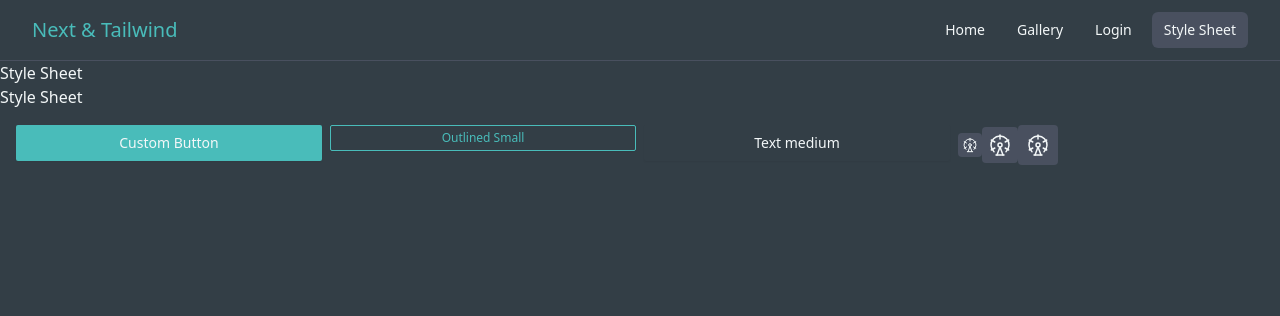
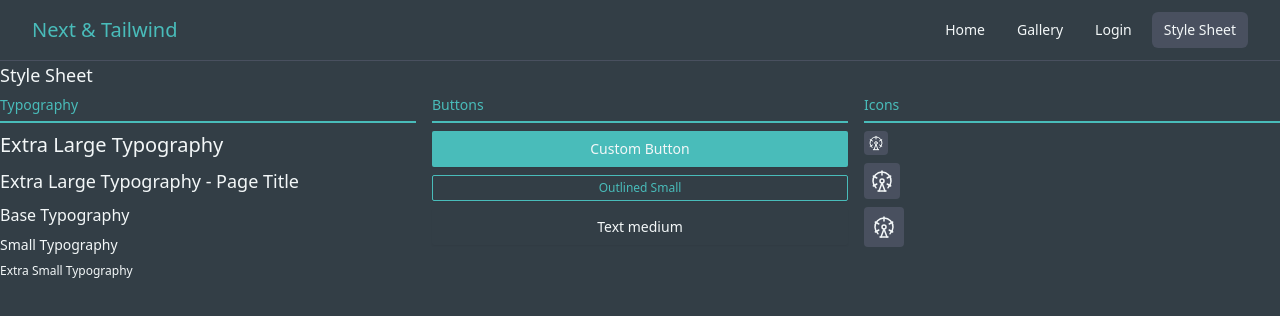
Before and after one commit to weimeihsu/next-tsx-tailwind, a Next.js app: page /stylesheet in a window 1280 px wide. Shown: the top 316 px of the page. Built offline with nearby package versions, Linux system fonts and the light colour scheme.

Commit message:
style sheet

```diff
--- a/app/gallery/page.jsx
+++ b/app/gallery/page.jsx
@@ -25,7 +25,7 @@ const Gallery = () => {
         fetchData()
     }, [])
     return ( <>
-        <h1>Images Fetched from Firebase</h1>
+        <div className="text-lg">Images Fetched from Firebase</div>
         <div className="grid grid-cols-1 gap-2 md:grid-cols-2 lg:grid-cols-4">
             {imgs.map(item=>(
                 <div className="p-4 rounded shadow-deeper" key={item.id} >
--- a/app/login/page.tsx
+++ b/app/login/page.tsx
@@ -4,7 +4,7 @@ const Login = () => {
 
     return (
         <div className="justify-center w-72 m-auto">
-        <h1 className="text-xl my-4 mt-4">Log in Your Account</h1>
+        <div className="text-lg">Log in Your Account</div>
             <form className="space-y-4" action="#" method="POST">
             <div>
             <label htmlFor="email" className="block text-sm font-medium leading-6 text-neutral">
--- a/app/stylesheet/page.tsx
+++ b/app/stylesheet/page.tsx
@@ -7,9 +7,18 @@ const StyleSheet = () => {
     }
     return (
         <>
-        <h1>Style Sheet</h1>
-        <h2>Style Sheet</h2>
-        <div className="grid grid-cols-1 gap-2 p-4 md:grid-cols-2 lg:grid-cols-4">
+        <div className="text-lg">Style Sheet</div>
+        <div className="grid grid-cols-1 gap-4 md:grid-cols-2 lg:grid-cols-3">
+        <div className="flex flex-col gap-y-2">
+          <div className="border-b-2 border-java text-sm text-java font-light leading-8">Typography</div>
+          <div className="text-xl">Extra Large Typography</div>
+          <div className="text-lg">Extra Large Typography - Page Title</div>
+          <div className="text-base">Base Typography</div>
+          <div className="text-sm">Small Typography</div>
+          <div className="text-xs">Extra Small Typography</div>
+        </div>
+        <div className="flex flex-col gap-y-2">
+        <div className="border-b-2 border-java text-sm text-java font-light leading-8">Buttons</div>
           <Button
           type="submit"
           title="Custom Button"
@@ -29,7 +38,10 @@ const StyleSheet = () => {
             title="Text medium"
             handleClick={handleScroll}
           />
-        <div className="flex flex-row items-center">
+        </div>
+
+        <div className="flex flex-col gap-y-2">
+        <div className="border-b-2 border-java text-sm text-java font-light leading-8">Icons</div>
           <IconButton size="sm"><FerrisWheel/></IconButton>
           <IconButton size="md"><FerrisWheel/></IconButton>
           <IconButton size="lg"><FerrisWheel/></IconButton>
--- a/components/Typography.tsx
+++ /dev/null
@@ -1,10 +0,0 @@
-import { cva, VariantProps } from 'class-variance-authority'
-
-const typographyStyle = cva([],{
-    variants:{
-        variant:{
-            h1:[],
-            h2:[],
-        }
-    }
-})
```
Lines whose indentation alone changed are shown as unchanged.
